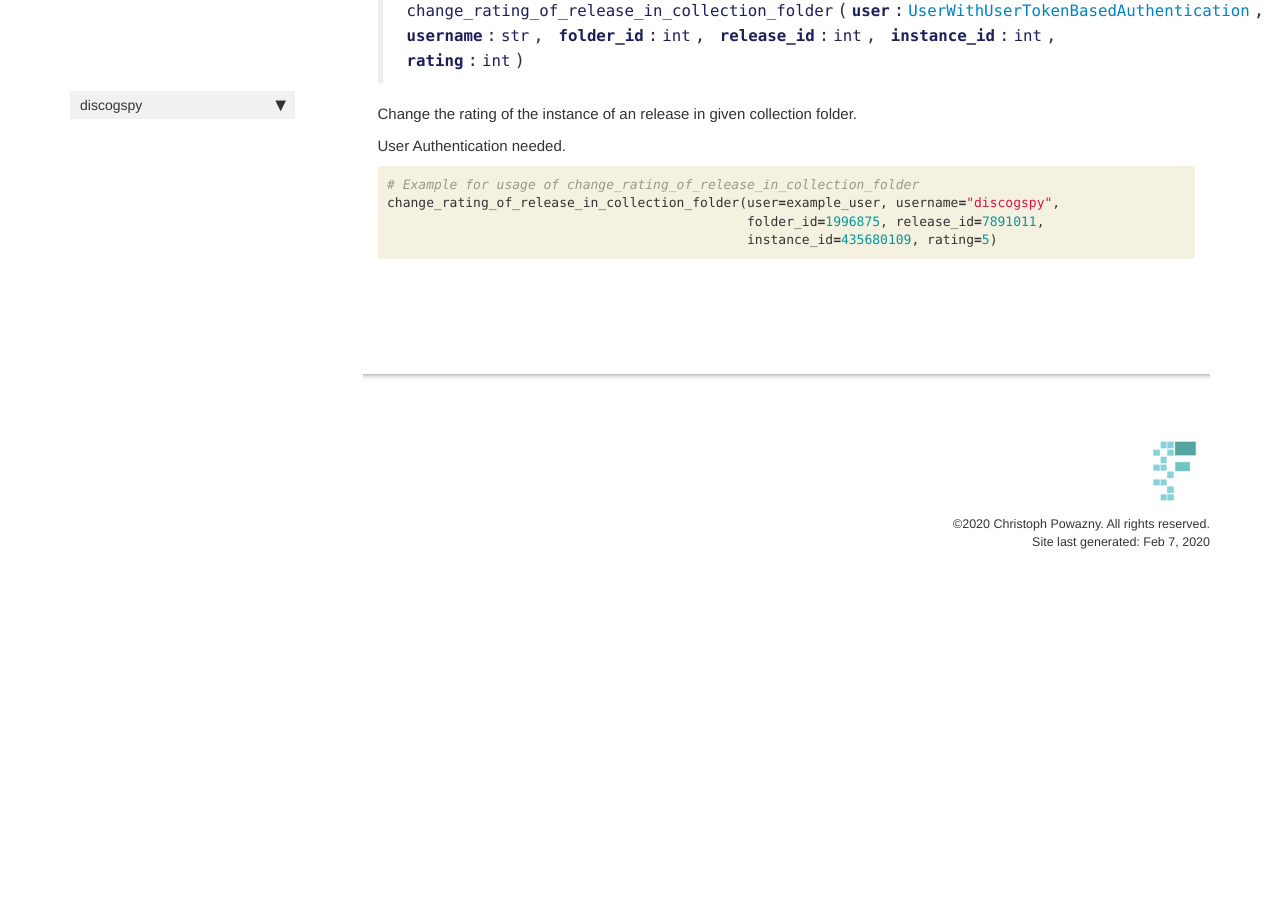
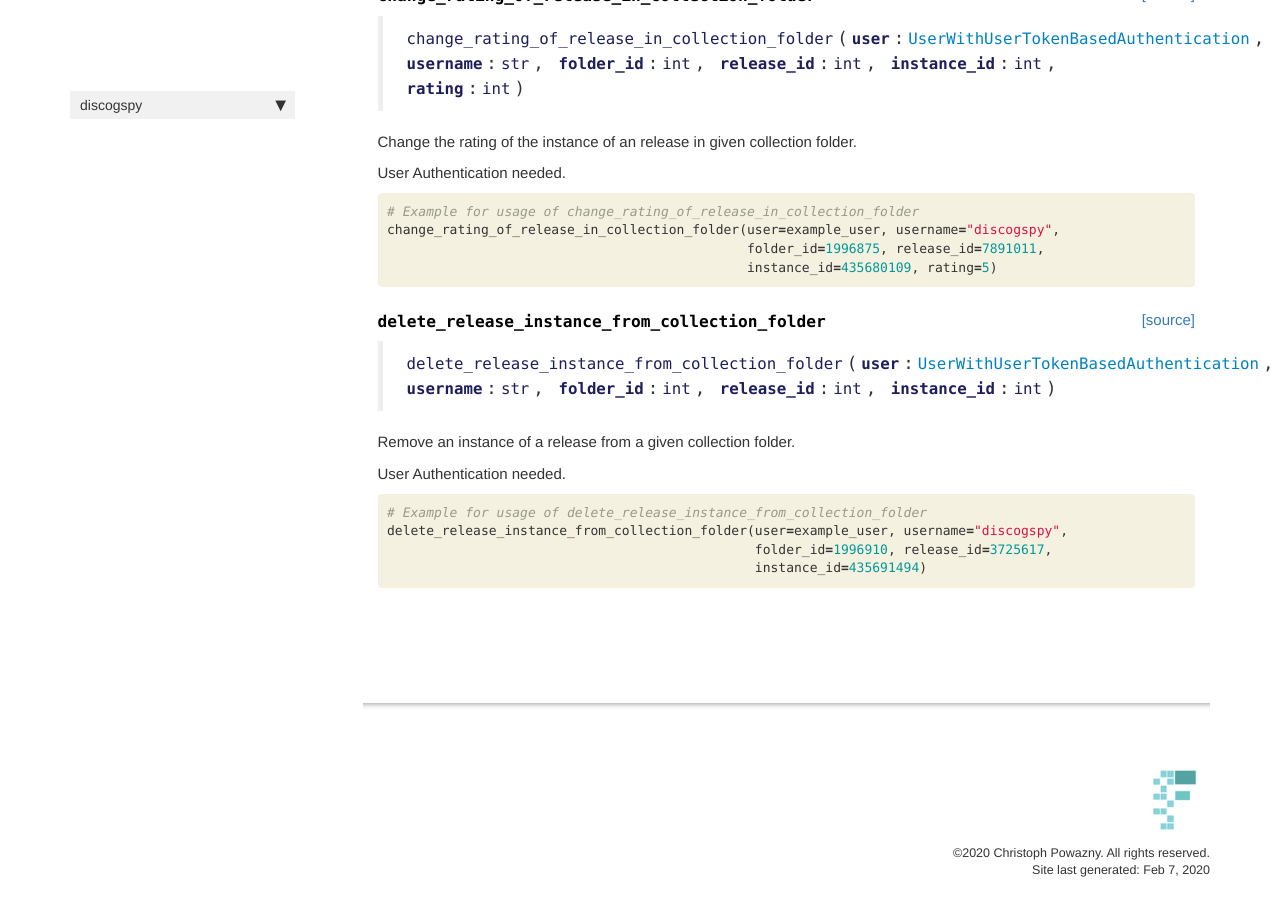
Before and after one commit to cpow-89/discogspy, a Jekyll site: the page built from docs/core.rq_collection.html, in a window 1280 px wide and 900 px high, scrolled down 3331 px. Built offline with Jekyll 4.4.1, drawn with Linux system fonts in a browser that asks for light colours; nearby versions of some CDN libraries; comment, search, counter and statistics services are not loaded; before the commit the page ends 3933 px from its top, so only the background shows below that; some of the changed text lies outside the part shown.

Commit message:
add delete_release_instance_from_collection_folder request

```diff
--- a/discogspy/_nbdev.py
+++ b/discogspy/_nbdev.py
@@ -74,7 +74,8 @@ index = {"BASE_URL": "00_core.constants.ipynb",
          "get_collection_items_by_folder": "06_core.rq_collection.ipynb",
          "add_release_to_collection_folder": "06_core.rq_collection.ipynb",
          "move_release_to_another_collection_folder": "06_core.rq_collection.ipynb",
-         "change_rating_of_release_in_collection_folder": "06_core.rq_collection.ipynb"}
+         "change_rating_of_release_in_collection_folder": "06_core.rq_collection.ipynb",
+         "delete_release_instance_from_collection_folder": "06_core.rq_collection.ipynb"}
 
 modules = ["core/constants.py",
            "core/discogs_user.py",
--- a/docs/core.rq_collection.html
+++ b/docs/core.rq_collection.html
@@ -38,7 +38,7 @@ summary: "Core.rq_collection is a collection of function wrappers around the Dis
 
 
 <div class="output_markdown rendered_html output_subarea ">
-<h4 id="get_user_collection_folders" class="doc_header"><code>get_user_collection_folders</code><a href="https://github.com/cpow-89/discogspy/tree/master/discogspy/core/rq_collection.py#L16" class="source_link" style="float:right">[source]</a></h4><blockquote><p><code>get_user_collection_folders</code>(<strong><code>user</code></strong>:<code>Union</code>[<a href="/discogspy/core.discogs_user#UserWithoutAuthentication"><code>UserWithoutAuthentication</code></a>, <a href="/discogspy/core.discogs_user#UserWithUserTokenBasedAuthentication"><code>UserWithUserTokenBasedAuthentication</code></a>], <strong><code>username</code></strong>:<code>str</code>)</p>
+<h4 id="get_user_collection_folders" class="doc_header"><code>get_user_collection_folders</code><a href="https://github.com/cpow-89/discogspy/tree/master/discogspy/core/rq_collection.py#L17" class="source_link" style="float:right">[source]</a></h4><blockquote><p><code>get_user_collection_folders</code>(<strong><code>user</code></strong>:<code>Union</code>[<a href="/discogspy/core.discogs_user#UserWithoutAuthentication"><code>UserWithoutAuthentication</code></a>, <a href="/discogspy/core.discogs_user#UserWithUserTokenBasedAuthentication"><code>UserWithUserTokenBasedAuthentication</code></a>], <strong><code>username</code></strong>:<code>str</code>)</p>
 </blockquote>
 <p>Get a list of folders in a user’s collection.</p>
 <p>Note: If you are not authenticated as the collection owner,
@@ -79,7 +79,7 @@ summary: "Core.rq_collection is a collection of function wrappers around the Dis
 
 
 <div class="output_markdown rendered_html output_subarea ">
-<h4 id="create_new_user_collection_folder" class="doc_header"><code>create_new_user_collection_folder</code><a href="https://github.com/cpow-89/discogspy/tree/master/discogspy/core/rq_collection.py#L38" class="source_link" style="float:right">[source]</a></h4><blockquote><p><code>create_new_user_collection_folder</code>(<strong><code>user</code></strong>:<a href="/discogspy/core.discogs_user#UserWithUserTokenBasedAuthentication"><code>UserWithUserTokenBasedAuthentication</code></a>, <strong><code>username</code></strong>:<code>str</code>, <strong><code>folder_name</code></strong>:<code>str</code>)</p>
+<h4 id="create_new_user_collection_folder" class="doc_header"><code>create_new_user_collection_folder</code><a href="https://github.com/cpow-89/discogspy/tree/master/discogspy/core/rq_collection.py#L39" class="source_link" style="float:right">[source]</a></h4><blockquote><p><code>create_new_user_collection_folder</code>(<strong><code>user</code></strong>:<a href="/discogspy/core.discogs_user#UserWithUserTokenBasedAuthentication"><code>UserWithUserTokenBasedAuthentication</code></a>, <strong><code>username</code></strong>:<code>str</code>, <strong><code>folder_name</code></strong>:<code>str</code>)</p>
 </blockquote>
 <p>Create a new folder in a user’s collection.</p>
 <p>User Authentication needed.</p>
@@ -118,7 +118,7 @@ summary: "Core.rq_collection is a collection of function wrappers around the Dis
 
 
 <div class="output_markdown rendered_html output_subarea ">
-<h4 id="get_folder_metadata" class="doc_header"><code>get_folder_metadata</code><a href="https://github.com/cpow-89/discogspy/tree/master/discogspy/core/rq_collection.py#L59" class="source_link" style="float:right">[source]</a></h4><blockquote><p><code>get_folder_metadata</code>(<strong><code>user</code></strong>:<code>Union</code>[<a href="/discogspy/core.discogs_user#UserWithoutAuthentication"><code>UserWithoutAuthentication</code></a>, <a href="/discogspy/core.discogs_user#UserWithUserTokenBasedAuthentication"><code>UserWithUserTokenBasedAuthentication</code></a>], <strong><code>username</code></strong>:<code>str</code>, <strong><code>folder_id</code></strong>:<code>int</code>)</p>
+<h4 id="get_folder_metadata" class="doc_header"><code>get_folder_metadata</code><a href="https://github.com/cpow-89/discogspy/tree/master/discogspy/core/rq_collection.py#L60" class="source_link" style="float:right">[source]</a></h4><blockquote><p><code>get_folder_metadata</code>(<strong><code>user</code></strong>:<code>Union</code>[<a href="/discogspy/core.discogs_user#UserWithoutAuthentication"><code>UserWithoutAuthentication</code></a>, <a href="/discogspy/core.discogs_user#UserWithUserTokenBasedAuthentication"><code>UserWithUserTokenBasedAuthentication</code></a>], <strong><code>username</code></strong>:<code>str</code>, <strong><code>folder_id</code></strong>:<code>int</code>)</p>
 </blockquote>
 <p>Get metadata about a folder in a user’s collection.</p>
 <p>Note: If folder_id is not 0, authentication as the collection owner is required.</p>
@@ -158,7 +158,7 @@ summary: "Core.rq_collection is a collection of function wrappers around the Dis
 
 
 <div class="output_markdown rendered_html output_subarea ">
-<h4 id="change_collection_folder_name" class="doc_header"><code>change_collection_folder_name</code><a href="https://github.com/cpow-89/discogspy/tree/master/discogspy/core/rq_collection.py#L81" class="source_link" style="float:right">[source]</a></h4><blockquote><p><code>change_collection_folder_name</code>(<strong><code>user</code></strong>:<a href="/discogspy/core.discogs_user#UserWithUserTokenBasedAuthentication"><code>UserWithUserTokenBasedAuthentication</code></a>, <strong><code>username</code></strong>:<code>str</code>, <strong><code>folder_id</code></strong>:<code>int</code>, <strong><code>new_folder_name</code></strong>:<code>str</code>)</p>
+<h4 id="change_collection_folder_name" class="doc_header"><code>change_collection_folder_name</code><a href="https://github.com/cpow-89/discogspy/tree/master/discogspy/core/rq_collection.py#L82" class="source_link" style="float:right">[source]</a></h4><blockquote><p><code>change_collection_folder_name</code>(<strong><code>user</code></strong>:<a href="/discogspy/core.discogs_user#UserWithUserTokenBasedAuthentication"><code>UserWithUserTokenBasedAuthentication</code></a>, <strong><code>username</code></strong>:<code>str</code>, <strong><code>folder_id</code></strong>:<code>int</code>, <strong><code>new_folder_name</code></strong>:<code>str</code>)</p>
 </blockquote>
 <p>Change the name of an existing collection folder in a user’s collection.</p>
 <p>User Authentication needed.</p>
@@ -198,7 +198,7 @@ summary: "Core.rq_collection is a collection of function wrappers around the Dis
 
 
 <div class="output_markdown rendered_html output_subarea ">
-<h4 id="delete_collection_folder" class="doc_header"><code>delete_collection_folder</code><a href="https://github.com/cpow-89/discogspy/tree/master/discogspy/core/rq_collection.py#L102" class="source_link" style="float:right">[source]</a></h4><blockquote><p><code>delete_collection_folder</code>(<strong><code>user</code></strong>:<a href="/discogspy/core.discogs_user#UserWithUserTokenBasedAuthentication"><code>UserWithUserTokenBasedAuthentication</code></a>, <strong><code>username</code></strong>:<code>str</code>, <strong><code>folder_id</code></strong>:<code>int</code>)</p>
+<h4 id="delete_collection_folder" class="doc_header"><code>delete_collection_folder</code><a href="https://github.com/cpow-89/discogspy/tree/master/discogspy/core/rq_collection.py#L103" class="source_link" style="float:right">[source]</a></h4><blockquote><p><code>delete_collection_folder</code>(<strong><code>user</code></strong>:<a href="/discogspy/core.discogs_user#UserWithUserTokenBasedAuthentication"><code>UserWithUserTokenBasedAuthentication</code></a>, <strong><code>username</code></strong>:<code>str</code>, <strong><code>folder_id</code></strong>:<code>int</code>)</p>
 </blockquote>
 <p>Delete an existing collection folder from a user’s collection.</p>
 <p>User Authentication needed.</p>
@@ -237,7 +237,7 @@ summary: "Core.rq_collection is a collection of function wrappers around the Dis
 
 
 <div class="output_markdown rendered_html output_subarea ">
-<h4 id="get_collection_folder_by_release" class="doc_header"><code>get_collection_folder_by_release</code><a href="https://github.com/cpow-89/discogspy/tree/master/discogspy/core/rq_collection.py#L121" class="source_link" style="float:right">[source]</a></h4><blockquote><p><code>get_collection_folder_by_release</code>(<strong><code>user</code></strong>:<a href="/discogspy/core.discogs_user#UserWithUserTokenBasedAuthentication"><code>UserWithUserTokenBasedAuthentication</code></a>, <strong><code>username</code></strong>:<code>str</code>, <strong><code>release_id</code></strong>:<code>int</code>, <strong><code>page</code></strong>:<code>Optional</code>[<code>int</code>]=<em><code>None</code></em>, <strong><code>per_page</code></strong>:<code>Optional</code>[<code>int</code>]=<em><code>None</code></em>)</p>
+<h4 id="get_collection_folder_by_release" class="doc_header"><code>get_collection_folder_by_release</code><a href="https://github.com/cpow-89/discogspy/tree/master/discogspy/core/rq_collection.py#L122" class="source_link" style="float:right">[source]</a></h4><blockquote><p><code>get_collection_folder_by_release</code>(<strong><code>user</code></strong>:<a href="/discogspy/core.discogs_user#UserWithUserTokenBasedAuthentication"><code>UserWithUserTokenBasedAuthentication</code></a>, <strong><code>username</code></strong>:<code>str</code>, <strong><code>release_id</code></strong>:<code>int</code>, <strong><code>page</code></strong>:<code>Optional</code>[<code>int</code>]=<em><code>None</code></em>, <strong><code>per_page</code></strong>:<code>Optional</code>[<code>int</code>]=<em><code>None</code></em>)</p>
 </blockquote>
 <p>Get the user’s collection folders which contain a specified release.</p>
 <p>User Authentication needed.</p>
@@ -277,7 +277,7 @@ summary: "Core.rq_collection is a collection of function wrappers around the Dis
 
 
 <div class="output_markdown rendered_html output_subarea ">
-<h4 id="get_collection_items_by_folder" class="doc_header"><code>get_collection_items_by_folder</code><a href="https://github.com/cpow-89/discogspy/tree/master/discogspy/core/rq_collection.py#L147" class="source_link" style="float:right">[source]</a></h4><blockquote><p><code>get_collection_items_by_folder</code>(<strong><code>user</code></strong>:<code>Union</code>[<a href="/discogspy/core.discogs_user#UserWithoutAuthentication"><code>UserWithoutAuthentication</code></a>, <a href="/discogspy/core.discogs_user#UserWithUserTokenBasedAuthentication"><code>UserWithUserTokenBasedAuthentication</code></a>], <strong><code>username</code></strong>:<code>str</code>, <strong><code>folder_id</code></strong>:<code>int</code>, <strong><code>page</code></strong>:<code>Optional</code>[<code>int</code>]=<em><code>None</code></em>, <strong><code>per_page</code></strong>:<code>Optional</code>[<code>int</code>]=<em><code>None</code></em>, <strong><code>sort</code></strong>:<code>Optional</code>[<a href="/discogspy/core.constants#SortOptionsCollection"><code>SortOptionsCollection</code></a>]=<em><code>None</code></em>, <strong><code>sort_order</code></strong>:<code>Optional</code>[<a href="/discogspy/core.constants#SortOrder"><code>SortOrder</code></a>]=<em><code>None</code></em>)</p>
+<h4 id="get_collection_items_by_folder" class="doc_header"><code>get_collection_items_by_folder</code><a href="https://github.com/cpow-89/discogspy/tree/master/discogspy/core/rq_collection.py#L148" class="source_link" style="float:right">[source]</a></h4><blockquote><p><code>get_collection_items_by_folder</code>(<strong><code>user</code></strong>:<code>Union</code>[<a href="/discogspy/core.discogs_user#UserWithoutAuthentication"><code>UserWithoutAuthentication</code></a>, <a href="/discogspy/core.discogs_user#UserWithUserTokenBasedAuthentication"><code>UserWithUserTokenBasedAuthentication</code></a>], <strong><code>username</code></strong>:<code>str</code>, <strong><code>folder_id</code></strong>:<code>int</code>, <strong><code>page</code></strong>:<code>Optional</code>[<code>int</code>]=<em><code>None</code></em>, <strong><code>per_page</code></strong>:<code>Optional</code>[<code>int</code>]=<em><code>None</code></em>, <strong><code>sort</code></strong>:<code>Optional</code>[<a href="/discogspy/core.constants#SortOptionsCollection"><code>SortOptionsCollection</code></a>]=<em><code>None</code></em>, <strong><code>sort_order</code></strong>:<code>Optional</code>[<a href="/discogspy/core.constants#SortOrder"><code>SortOrder</code></a>]=<em><code>None</code></em>)</p>
 </blockquote>
 <p>Get a list of item in a folder in a user’s collection.</p>
 <p>Note: If folder_id is not 0, or the collection has been made private by its owner,
@@ -319,7 +319,7 @@ summary: "Core.rq_collection is a collection of function wrappers around the Dis
 
 
 <div class="output_markdown rendered_html output_subarea ">
-<h4 id="add_release_to_collection_folder" class="doc_header"><code>add_release_to_collection_folder</code><a href="https://github.com/cpow-89/discogspy/tree/master/discogspy/core/rq_collection.py#L183" class="source_link" style="float:right">[source]</a></h4><blockquote><p><code>add_release_to_collection_folder</code>(<strong><code>user</code></strong>:<a href="/discogspy/core.discogs_user#UserWithUserTokenBasedAuthentication"><code>UserWithUserTokenBasedAuthentication</code></a>, <strong><code>username</code></strong>:<code>str</code>, <strong><code>folder_id</code></strong>:<code>int</code>, <strong><code>release_id</code></strong>:<code>int</code>)</p>
+<h4 id="add_release_to_collection_folder" class="doc_header"><code>add_release_to_collection_folder</code><a href="https://github.com/cpow-89/discogspy/tree/master/discogspy/core/rq_collection.py#L184" class="source_link" style="float:right">[source]</a></h4><blockquote><p><code>add_release_to_collection_folder</code>(<strong><code>user</code></strong>:<a href="/discogspy/core.discogs_user#UserWithUserTokenBasedAuthentication"><code>UserWithUserTokenBasedAuthentication</code></a>, <strong><code>username</code></strong>:<code>str</code>, <strong><code>folder_id</code></strong>:<code>int</code>, <strong><code>release_id</code></strong>:<code>int</code>)</p>
 </blockquote>
 <p>Add a release to a folder in a user’s collection.</p>
 <p>User Authentication needed.</p>
@@ -359,7 +359,7 @@ summary: "Core.rq_collection is a collection of function wrappers around the Dis
 
 
 <div class="output_markdown rendered_html output_subarea ">
-<h4 id="move_release_to_another_collection_folder" class="doc_header"><code>move_release_to_another_collection_folder</code><a href="https://github.com/cpow-89/discogspy/tree/master/discogspy/core/rq_collection.py#L203" class="source_link" style="float:right">[source]</a></h4><blockquote><p><code>move_release_to_another_collection_folder</code>(<strong><code>user</code></strong>:<a href="/discogspy/core.discogs_user#UserWithUserTokenBasedAuthentication"><code>UserWithUserTokenBasedAuthentication</code></a>, <strong><code>username</code></strong>:<code>str</code>, <strong><code>source_folder_id</code></strong>:<code>int</code>, <strong><code>destination_folder_id</code></strong>:<code>int</code>, <strong><code>release_id</code></strong>:<code>int</code>, <strong><code>instance_id</code></strong>:<code>int</code>)</p>
+<h4 id="move_release_to_another_collection_folder" class="doc_header"><code>move_release_to_another_collection_folder</code><a href="https://github.com/cpow-89/discogspy/tree/master/discogspy/core/rq_collection.py#L204" class="source_link" style="float:right">[source]</a></h4><blockquote><p><code>move_release_to_another_collection_folder</code>(<strong><code>user</code></strong>:<a href="/discogspy/core.discogs_user#UserWithUserTokenBasedAuthentication"><code>UserWithUserTokenBasedAuthentication</code></a>, <strong><code>username</code></strong>:<code>str</code>, <strong><code>source_folder_id</code></strong>:<code>int</code>, <strong><code>destination_folder_id</code></strong>:<code>int</code>, <strong><code>release_id</code></strong>:<code>int</code>, <strong><code>instance_id</code></strong>:<code>int</code>)</p>
 </blockquote>
 <p>Move the instance of an release to another folder.</p>
 <p>User Authentication needed.</p>
@@ -400,7 +400,7 @@ summary: "Core.rq_collection is a collection of function wrappers around the Dis
 
 
 <div class="output_markdown rendered_html output_subarea ">
-<h4 id="change_rating_of_release_in_collection_folder" class="doc_header"><code>change_rating_of_release_in_collection_folder</code><a href="https://github.com/cpow-89/discogspy/tree/master/discogspy/core/rq_collection.py#L226" class="source_link" style="float:right">[source]</a></h4><blockquote><p><code>change_rating_of_release_in_collection_folder</code>(<strong><code>user</code></strong>:<a href="/discogspy/core.discogs_user#UserWithUserTokenBasedAuthentication"><code>UserWithUserTokenBasedAuthentication</code></a>, <strong><code>username</code></strong>:<code>str</code>, <strong><code>folder_id</code></strong>:<code>int</code>, <strong><code>release_id</code></strong>:<code>int</code>, <strong><code>instance_id</code></strong>:<code>int</code>, <strong><code>rating</code></strong>:<code>int</code>)</p>
+<h4 id="change_rating_of_release_in_collection_folder" class="doc_header"><code>change_rating_of_release_in_collection_folder</code><a href="https://github.com/cpow-89/discogspy/tree/master/discogspy/core/rq_collection.py#L227" class="source_link" style="float:right">[source]</a></h4><blockquote><p><code>change_rating_of_release_in_collection_folder</code>(<strong><code>user</code></strong>:<a href="/discogspy/core.discogs_user#UserWithUserTokenBasedAuthentication"><code>UserWithUserTokenBasedAuthentication</code></a>, <strong><code>username</code></strong>:<code>str</code>, <strong><code>folder_id</code></strong>:<code>int</code>, <strong><code>release_id</code></strong>:<code>int</code>, <strong><code>instance_id</code></strong>:<code>int</code>, <strong><code>rating</code></strong>:<code>int</code>)</p>
 </blockquote>
 <p>Change the rating of the instance of an release in given collection folder.</p>
 <p>User Authentication needed.</p>
@@ -429,5 +429,46 @@ summary: "Core.rq_collection is a collection of function wrappers around the Dis
 </div>
 
 </div>
+<div class="cell border-box-sizing code_cell rendered">
+
+</div>
+<div class="cell border-box-sizing code_cell rendered">
+
+<div class="output_wrapper">
+<div class="output">
+
+<div class="output_area">
+
+
+<div class="output_markdown rendered_html output_subarea ">
+<h4 id="delete_release_instance_from_collection_folder" class="doc_header"><code>delete_release_instance_from_collection_folder</code><a href="https://github.com/cpow-89/discogspy/tree/master/discogspy/core/rq_collection.py#L251" class="source_link" style="float:right">[source]</a></h4><blockquote><p><code>delete_release_instance_from_collection_folder</code>(<strong><code>user</code></strong>:<a href="/discogspy/core.discogs_user#UserWithUserTokenBasedAuthentication"><code>UserWithUserTokenBasedAuthentication</code></a>, <strong><code>username</code></strong>:<code>str</code>, <strong><code>folder_id</code></strong>:<code>int</code>, <strong><code>release_id</code></strong>:<code>int</code>, <strong><code>instance_id</code></strong>:<code>int</code>)</p>
+</blockquote>
+<p>Remove an instance of a release from a given collection folder.</p>
+<p>User Authentication needed.</p>
+
+</div>
+
+</div>
+
+</div>
+</div>
+
+</div>
+<div class="cell border-box-sizing code_cell rendered">
+<div class="input">
+
+<div class="inner_cell">
+    <div class="input_area">
+<div class=" highlight hl-ipython3"><pre><span></span><span class="c1"># Example for usage of delete_release_instance_from_collection_folder</span>
+<span class="n">delete_release_instance_from_collection_folder</span><span class="p">(</span><span class="n">user</span><span class="o">=</span><span class="n">example_user</span><span class="p">,</span> <span class="n">username</span><span class="o">=</span><span class="s2">&quot;discogspy&quot;</span><span class="p">,</span>
+                                               <span class="n">folder_id</span><span class="o">=</span><span class="mi">1996910</span><span class="p">,</span> <span class="n">release_id</span><span class="o">=</span><span class="mi">3725617</span><span class="p">,</span>
+                                               <span class="n">instance_id</span><span class="o">=</span><span class="mi">435691494</span><span class="p">)</span>
+</pre></div>
+
+    </div>
+</div>
+</div>
+
+</div>
     {% endraw %}
 </div>
```
Also changed, not shown: 2 other files.
